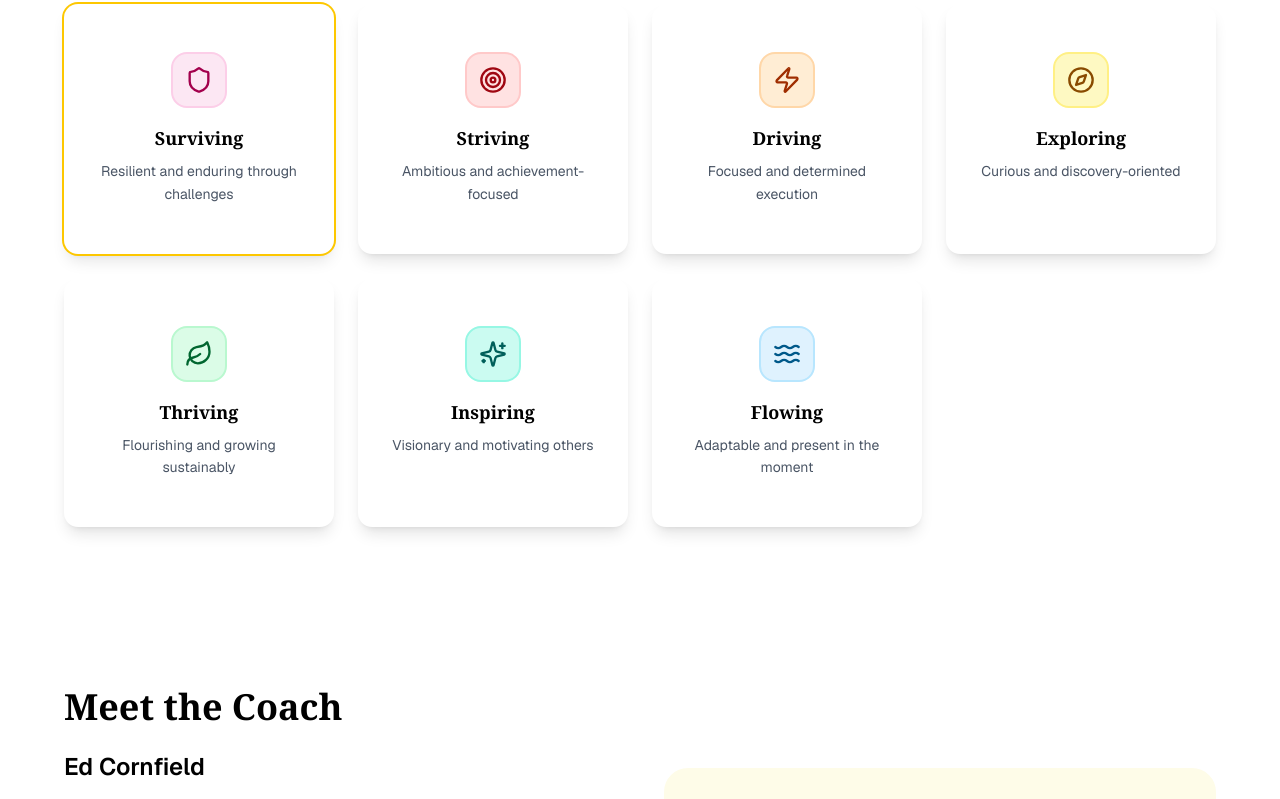
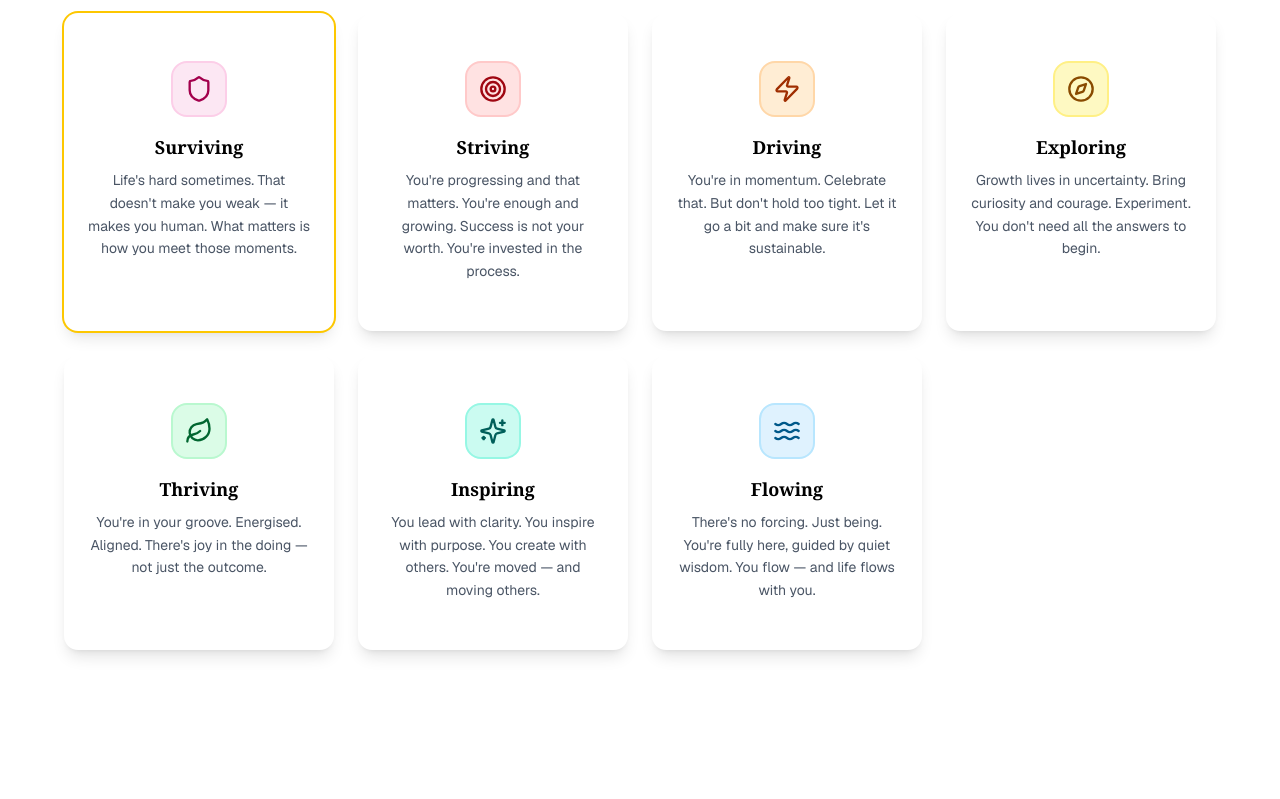
Before and after one commit to jakeh-777/mindsetos-website-v2, a Next.js app: page /mindset-framework in a window 1280 px wide. Shown: the part 1993-2792 px from the top of the page. Built offline with nearby package versions, Linux system fonts and the light colour scheme.

Commit message:
Update 7 mindset descriptions with exact language

```diff
--- a/app/mindset-framework/page.tsx
+++ b/app/mindset-framework/page.tsx
@@ -36,7 +36,7 @@ export default function MindsetFrameworkPage() {
       name: "Surviving",
       color: "bg-pink-100 text-pink-800 border-pink-200",
       icon: <Shield className="h-8 w-8" />,
-      description: "Resilient and enduring through challenges",
+      description: "Life's hard sometimes. That doesn't make you weak — it makes you human. What matters is how you meet those moments.",
       fullDescription: "The Surviving mindset is about resilience, endurance, and getting through difficult times. When in this mindset, you focus on basic needs, safety, and stability. It's essential for navigating crises but shouldn't be your permanent state.",
       characteristics: [
         "Focus on immediate needs and safety",
@@ -57,7 +57,7 @@ export default function MindsetFrameworkPage() {
       name: "Striving",
       color: "bg-red-100 text-red-800 border-red-200",
       icon: <Target className="h-8 w-8" />,
-      description: "Ambitious and achievement-focused",
+      description: "You're progressing and that matters. You're enough and growing. Success is not your worth. You're invested in the process.",
       fullDescription: "The Striving mindset is characterized by ambition, goal-setting, and a strong drive to achieve. You're focused on improvement, competition, and reaching the next level. This mindset fuels progress but can lead to burnout if overused.",
       characteristics: [
         "Strong goal orientation",
@@ -78,7 +78,7 @@ export default function MindsetFrameworkPage() {
       name: "Driving",
       color: "bg-orange-100 text-orange-800 border-orange-200",
       icon: <Zap className="h-8 w-8" />,
-      description: "Focused and determined execution",
+      description: "You're in momentum. Celebrate that. But don't hold too tight. Let it go a bit and make sure it's sustainable.",
       fullDescription: "The Driving mindset is about focused execution, determination, and pushing through obstacles. You're in action mode, making things happen with intensity and purpose. It's powerful for getting things done but requires balance.",
       characteristics: [
         "Intense focus and concentration",
@@ -99,7 +99,7 @@ export default function MindsetFrameworkPage() {
       name: "Exploring",
       color: "bg-yellow-100 text-yellow-800 border-yellow-200",
       icon: <Compass className="h-8 w-8" />,
-      description: "Curious and discovery-oriented",
+      description: "Growth lives in uncertainty. Bring curiosity and courage. Experiment. You don't need all the answers to begin.",
       fullDescription: "The Exploring mindset is driven by curiosity, learning, and discovery. You're open to new experiences, asking questions, and seeking to understand. This mindset fuels innovation and growth through experimentation.",
       characteristics: [
         "High curiosity and openness",
@@ -120,7 +120,7 @@ export default function MindsetFrameworkPage() {
       name: "Thriving",
       color: "bg-green-100 text-green-800 border-green-200",
       icon: <Leaf className="h-8 w-8" />,
-      description: "Flourishing and growing sustainably",
+      description: "You're in your groove. Energised. Aligned. There's joy in the doing — not just the outcome.",
       fullDescription: "The Thriving mindset represents sustainable growth, wellbeing, and flourishing. You're operating from a place of abundance, focusing on long-term development and holistic success. This is often considered the optimal state for sustained high performance.",
       characteristics: [
         "Sustainable growth orientation",
@@ -141,7 +141,7 @@ export default function MindsetFrameworkPage() {
       name: "Inspiring",
       color: "bg-teal-100 text-teal-800 border-teal-200",
       icon: <Sparkles className="h-8 w-8" />,
-      description: "Visionary and motivating others",
+      description: "You lead with clarity. You inspire with purpose. You create with others. You're moved — and moving others.",
       fullDescription: "The Inspiring mindset is about vision, purpose, and motivating others toward a greater cause. You're focused on meaning, impact, and bringing out the best in people. This mindset creates positive change and builds movements.",
       characteristics: [
         "Clear vision and purpose",
@@ -162,7 +162,7 @@ export default function MindsetFrameworkPage() {
       name: "Flowing",
       color: "bg-sky-100 text-sky-800 border-sky-200",
       icon: <Waves className="h-8 w-8" />,
-      description: "Adaptable and present in the moment",
+      description: "There's no forcing. Just being. You're fully here, guided by quiet wisdom. You flow — and life flows with you.",
       fullDescription: "The Flowing mindset is characterized by adaptability, presence, and effortless performance. You're in sync with the moment, responding naturally to what's needed. This state often represents peak performance and deep satisfaction.",
       characteristics: [
         "High adaptability and flexibility",
```
